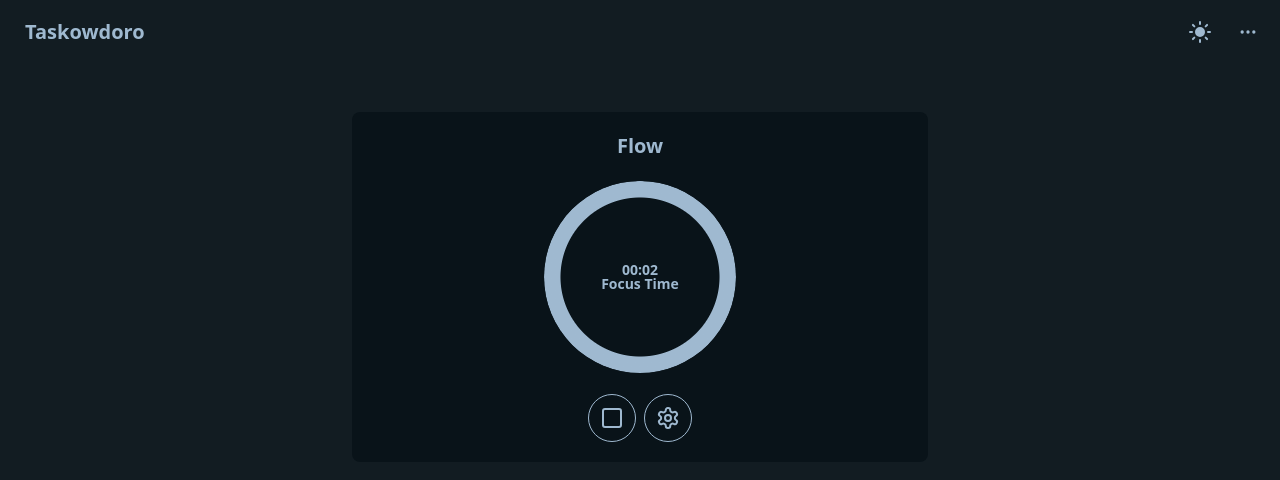
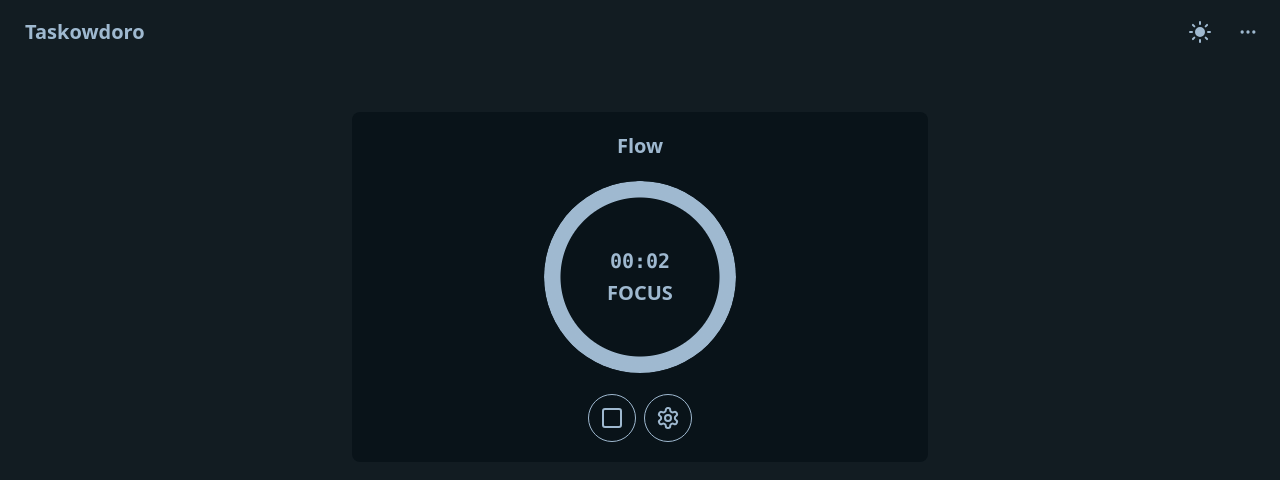
Before and after one commit to kevinmulier/taskowdoro, a React (Vite) app in the folder client/: page / in a window 1280 px wide. Both pictures are taken after a click on the button 640 px from the left and 277 px from the top of the page. Shown: the top 480 px of the page. Built offline with nearby package versions, Linux system fonts and the light colour scheme.

Commit message:
improve timer style

```diff
--- a/client/src/components/timer/FlowmodoroTimer.jsx
+++ b/client/src/components/timer/FlowmodoroTimer.jsx
@@ -16,11 +16,13 @@ const FlowmodoroTimer = () => {
         className="mx-auto radial-progress"
         style={progressStyle}
         role="progressbar">
-        {!mode && <Play />}
+        {!mode && <Play size={50} />}
         {mode && (
-          <div className="flex flex-col items-center justify-center">
-            <span>{formattedTime}</span>
-            <span>{mode == 'rest' ? 'Break Time' : 'Focus Time'}</span>
+          <div className="flex flex-col items-center justify-center gap-1">
+            <span className="font-mono text-xl">{formattedTime}</span>
+            <span className="text-xl font-bold uppercase">
+              {mode == 'rest' ? 'Break' : 'Focus'}
+            </span>
           </div>
         )}
       </div>
```
